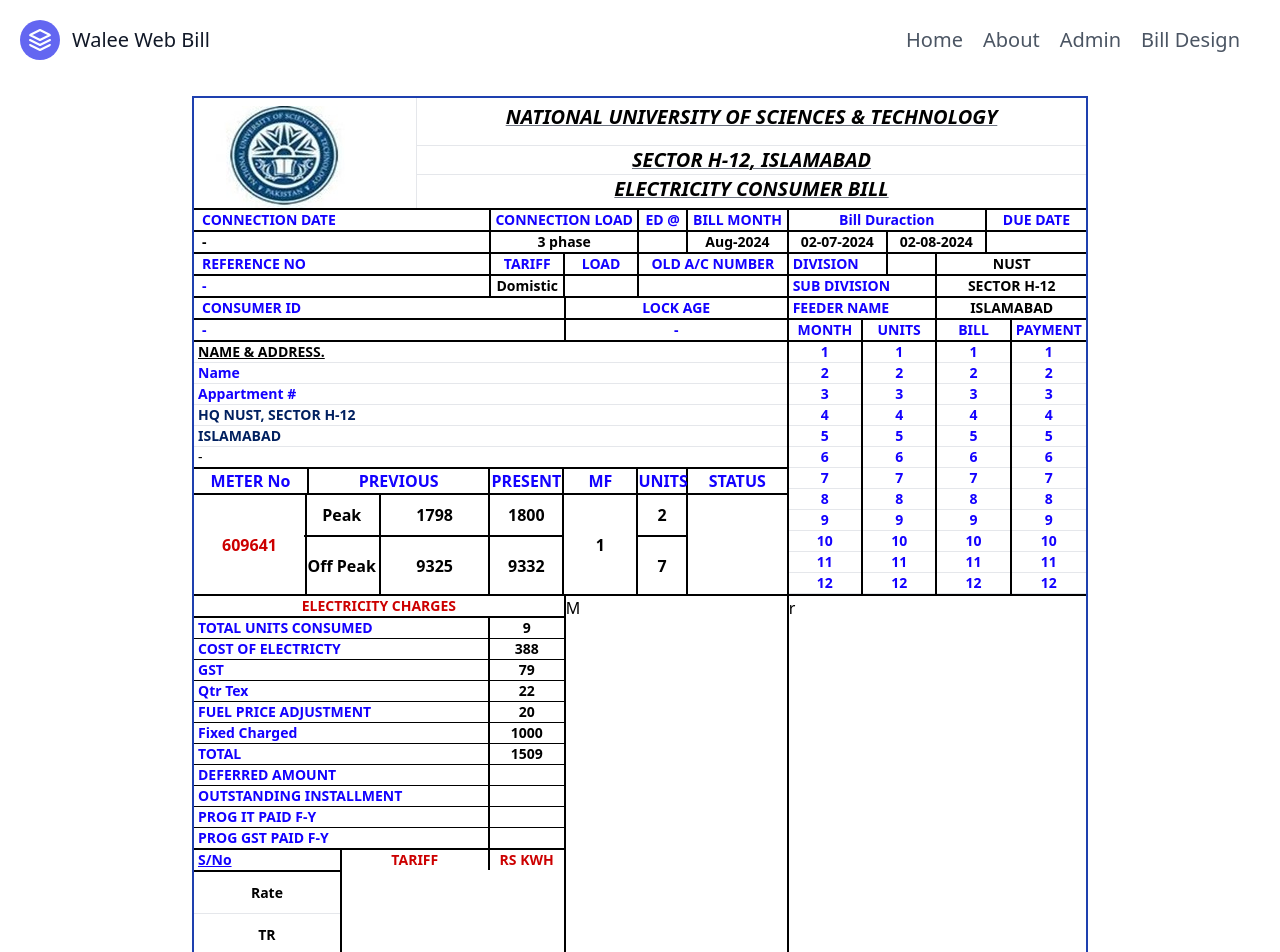
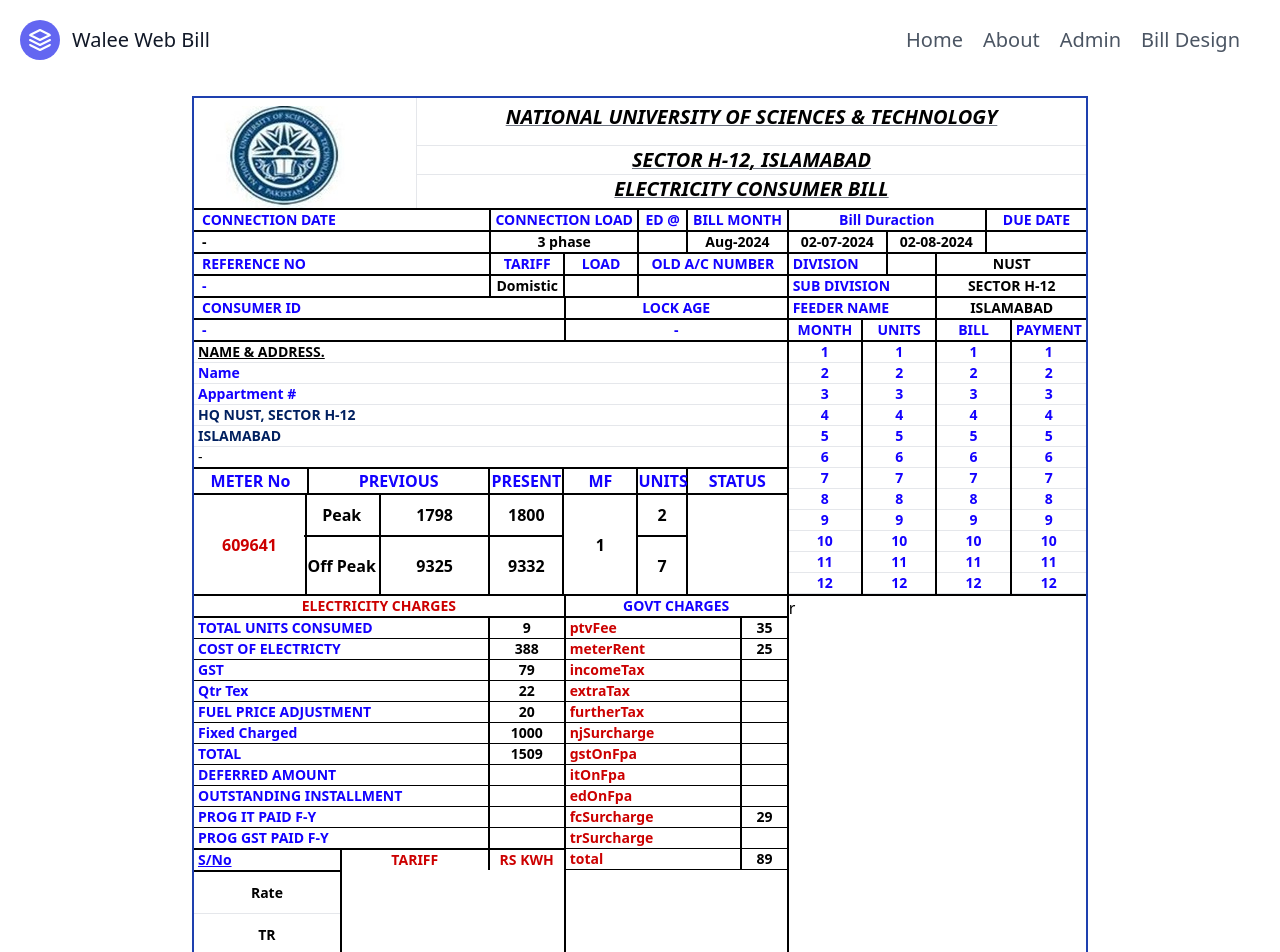
Before and after one commit to AllahRakha1234/Bill-Website-Walee, a React (Create React App) app in the folder BillWebsite/client/: page /billdesign in a window 1280 px wide. Shown: the top 952 px of the page. Built offline with nearby package versions, Linux system fonts and the light colour scheme.

Commit message:
govt charges

```diff
--- a/BillWebsite/client/src/components/BillDesign.js
+++ b/BillWebsite/client/src/components/BillDesign.js
@@ -14,6 +14,22 @@
     "OUTSTANDING INSTALLMENT": null,
     "PROG IT PAID F-Y": null,
     "PROG GST PAID F-Y": null,
+  };
+
+  // Govt Charges Data
+  const govtCharges = {
+    ptvFee: 35,
+    meterRent: 25,
+    incomeTax: null, // No value provided
+    extraTax: null, // No value provided
+    furtherTax: null, // No value provided
+    njSurcharge: null, // No value provided
+    gstOnFpa: null, // No value provided
+    itOnFpa: null, // No value provided
+    edOnFpa: null, // No value provided
+    fcSurcharge: 29,
+    trSurcharge: null, // No value provided
+    total: 89,
   };
 
   // RETURN JSX
@@ -443,14 +459,20 @@
             {/* Lower Part */}
             <div className="grid grid-flow-col grid-cols-5 border-t border-black">
               <div className="col-span-2 border-r-2 border-black text-sm font-semibold">
-                <div className="border-b-2 border-black text-[#1301ff] underline pl-1">S/No</div>
+                <div className="border-b-2 border-black text-[#1301ff] underline pl-1">
+                  S/No
+                </div>
                 {/* Use row-span-2 directly here */}
                 <div className="grid grid-rows-5">
                   <div className="row-span-2 border-b flex items-center justify-center">
                     Rate
                   </div>
-                  <div className="row-span-2 flex items-center justify-center border-b">TR</div>
-                  <div className="flex items-center justify-center border-b">-</div>
+                  <div className="row-span-2 flex items-center justify-center border-b">
+                    TR
+                  </div>
+                  <div className="flex items-center justify-center border-b">
+                    -
+                  </div>
                 </div>
               </div>
               <div className="col-span-2 uppercase text-center text-sm text-[#CC0000] font-semibold">
@@ -463,7 +485,25 @@
           </div>
         </div>
         {/* GOVT CHARGES - MIDDLE PART */}
-        <div className="col-span-3 border-b-2 border-r-2 border-black">M</div>
+        <div className="col-span-3 border-b-2 border-r-2 border-black">
+          <div className="uppercase border-b-2 border-black text-center text-sm text-[#1301ff] font-semibold">
+            GOVT CHARGES
+          </div>
+          <div className="grid grid-flow-row grid-cols-5">
+              {Object.keys(govtCharges).map((key, index) => {
+                return (
+                  <>
+                    <div className="col-span-4 border-b border-r-2 border-black pl-1 text-left text-sm text-[#CC0000] font-semibold">
+                      {key}
+                    </div>
+                    <div className="col-span-1 border-b border-black uppercase text-center text-sm font-semibold">
+                      {govtCharges[key]}
+                    </div>
+                  </>
+                );
+              })}
+            </div>
+        </div>
         {/* ARREARS - RIGHT PART */}
         <div className="col-span-4 border-b-2 border-black">r</div>
       </div>
```
